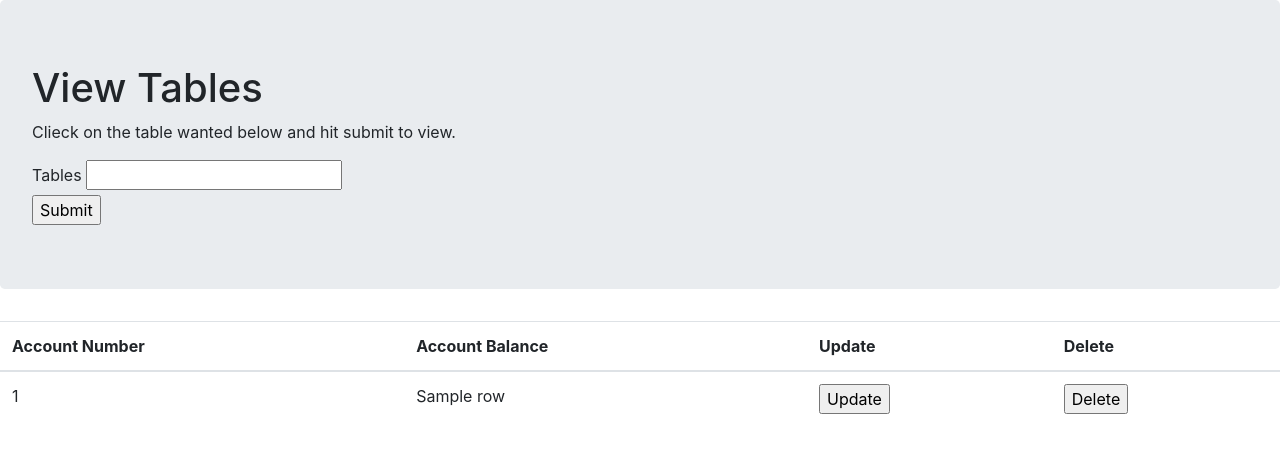
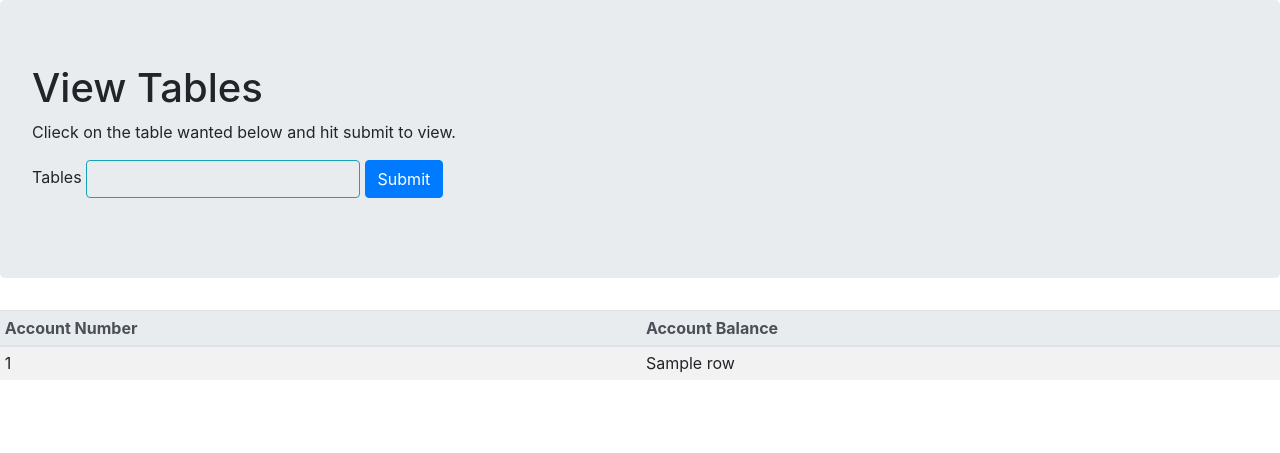
Before and after one commit to GavinSlusher/Land_of_Lakes_340_Compliant, a Flask app: template Land_of_Lakes/templates/view_accounts.html in a window 1280 px wide. Shown: the part 56-509 px from the top of the page. Run offline with Flask 2, Linux system fonts and the light colour scheme; the template is opened without the code that fills it: most values are stand-ins (such as "Sample title", 1, 10 or a date in 2020); form fields are guessed from the names that the template uses; some libraries are stand-ins or nearby versions.

Commit message:
Home makeover v1.0

```diff
--- a/Land_of_Lakes/templates/view_accounts.html
+++ b/Land_of_Lakes/templates/view_accounts.html
@@ -1,12 +1,10 @@
 {% extends "view_tables.html" %}
 {% block content %}
 
-<table class='table'>
-    <thead>
+<table class='table table-striped table-sm'>
+    <thead class='thead-light'>
         <th>Account Number</th>
         <th>Account Balance</th>
-        <th>Update</th>
-        <th>Delete</th>
     </thead>
     <tbody>
 
@@ -15,8 +13,6 @@
       <tr>
         <td> {{ r[0] }}</td>
         <td> {{ r[1] }}</td>
-        <td> <input type='button' name='Update' value='Update' onclick="window.location = ''"> </td>
-        <td> <input type='button' name='Delete' value='Delete' onclick="window.location = ''"> </td>
       </tr>
 
       {% endfor %}
--- a/Land_of_Lakes/templates/view_clients_advisors.html
+++ b/Land_of_Lakes/templates/view_clients_advisors.html
@@ -1,8 +1,8 @@
 {% extends "view_tables.html" %}
 {% block content %}
 
-<table class='table'>
-    <thead>
+<table class='table table-striped table-sm'>
+    <thead class='thead-light'>
         <th>Client Advisor ID</th>
         <th>Client Name</th>
         <th>Client ID</th>
--- a/Land_of_Lakes/templates/view_financial_advisors.html
+++ b/Land_of_Lakes/templates/view_financial_advisors.html
@@ -1,8 +1,8 @@
 {% extends "view_tables.html" %}
 {% block content %}
 
-<table class='table'>
-    <thead>
+<table class='table table-striped table-sm'>
+    <thead class='thead-light'>
         <th>Advisor ID</th>
         <th>First Name</th>
         <th>Last Name</th>
@@ -17,8 +17,6 @@
         <td> {{ r[2] }}</td>
         <td> {{ r[3] }}</td>
         <td> {{ r[1] }}</td>
-        <td> <input type='button' name='Update' value='Update' onclick="window.location = ''"> </td>
-        <td> <input type='button' name='Delete' value='Delete' onclick="window.location = ''"> </td>
       </tr>
 
       {% endfor %}
--- a/Land_of_Lakes/templates/view_tables.html
+++ b/Land_of_Lakes/templates/view_tables.html
@@ -50,11 +50,17 @@
 
         <p>Clieck on the table wanted below and hit submit to view.</p>
 
-      <form method="POST">
-        {{ form.hidden_tag() }}
-        {{ form.tables.label }} {{form.tables}} <br>
-        {{ form.submit() }}
-      </form>
+        <div class="form-group">
+          <form method="POST">
+            {{ form.hidden_tag() }}
+            <div class="form-row">
+              <div class="col-auto">
+                {{ form.tables.label }} {{form.tables(class="btn btn-outline-info dropdown-toggle")}}
+                {{ form.submit(class="btn btn-primary") }}
+              </div>
+            </div>
+          </form>
+        </div>
     </div>
     {% block content %}
 
```
Also changed, not shown: Land_of_Lakes/templates/connect_advisor.html (+11 -3 lines), Land_of_Lakes/templates/delete_client.html (+7 -5 lines), Land_of_Lakes/templates/search_database.html (+13 -7 lines), Land_of_Lakes/templates/view_addresses.html (+2 -6 lines), Land_of_Lakes/templates/view_clients.html (+4 -4 lines), Land_of_Lakes/templates/view_clients_accounts.html (+2 -6 lines).
